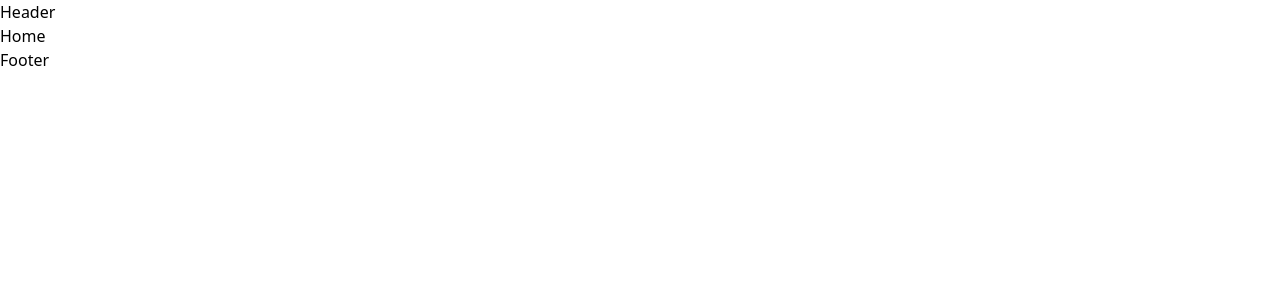
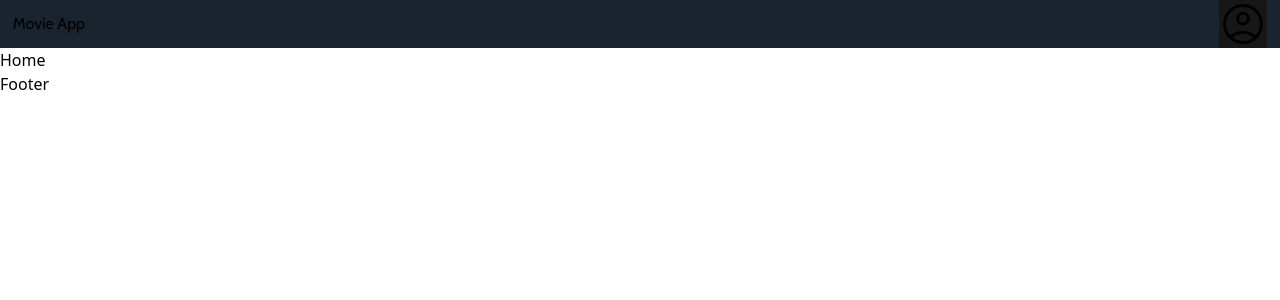
Before and after one commit to ericjay1452/omdb-app, a React (Create React App) app: page / in a window 1280 px wide. Shown: the top 300 px of the page. Built offline with nearby package versions, Linux system fonts and the light colour scheme.

Commit message:
Started working on my header

```diff
--- a/src/COMPONENTS/header/Header.js
+++ b/src/COMPONENTS/header/Header.js
@@ -1,8 +1,29 @@
 import React from 'react'
+import User from "../../IMAGES/User.svg"
+import { Link } from 'react-router-dom'
+import "./Header.scss"
 
 const Header = () => {
   return (
-    <div>Header</div>
+    <header className='relative block w-full'>
+      <nav className='logo-header'>
+          <ul className='nav_list'>
+            <li>
+            <Link to="/">
+            Movie App
+              </Link>
+            </li>
+
+            <li className='bg-neutral-900'>
+           <Link to="/">
+           <img src= {User} alt = "user" className='max-w-full'/>
+           </Link>
+            </li>
+
+          </ul>
+
+      </nav>
+    </header>
   )
 }
 
--- a/src/COMPONENTS/header/Header.scss
+++ b/src/COMPONENTS/header/Header.scss
@@ -0,0 +1,16 @@
+@import "../../CONSTS/colors.scss";
+
+.logo-header {
+    display : block;
+    width: 100%;
+    font-family: $custom_font;
+    background-color: $secondary_color;
+}
+
+.nav_list {
+    display: flex;
+    justify-content: space-between;
+    align-items: center;
+    padding: 0 .8rem 0 .8rem;
+    width: auto;
+}
```
Also changed, not shown: src/IMAGES/User.svg (added).
